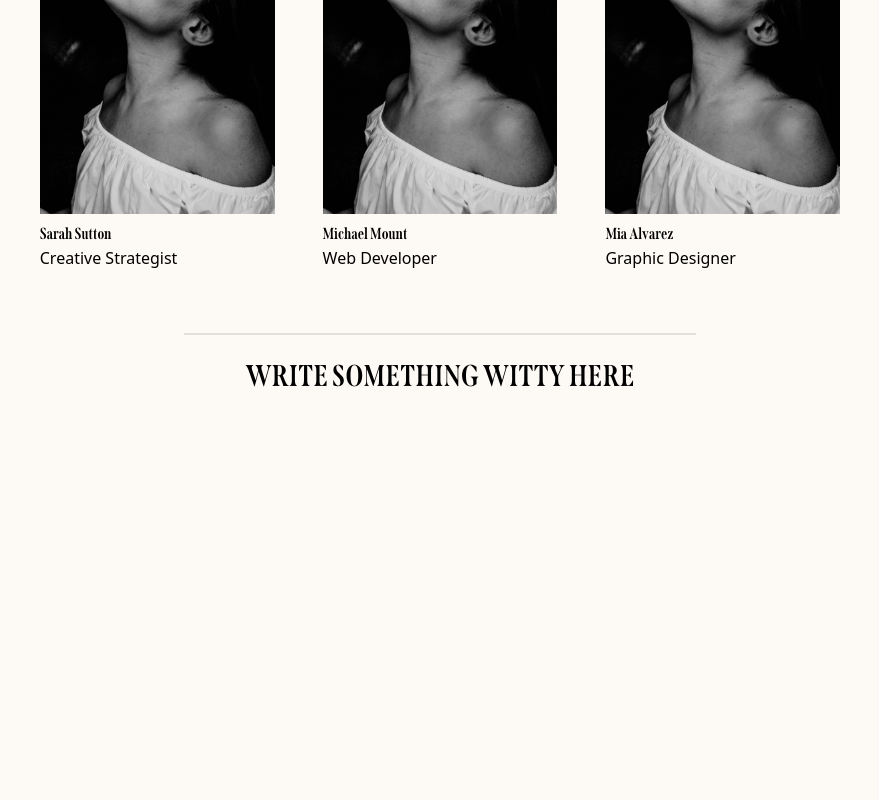
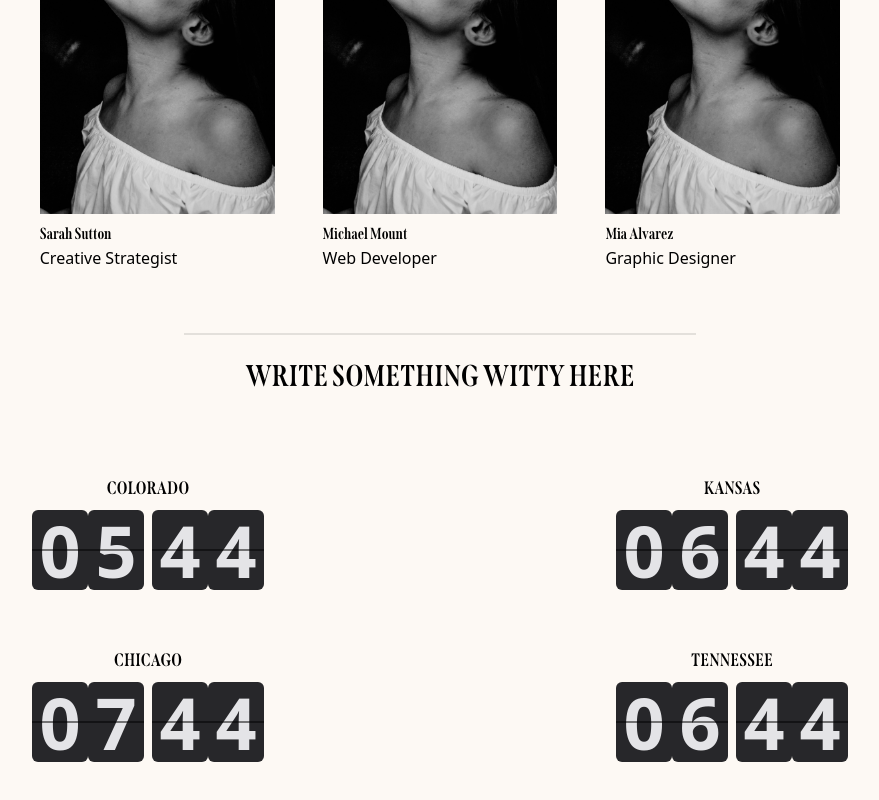
Before and after one commit to MMount98/10and5, a React (Create React App) app: page /ourteam in a window 1280 px wide. Shown: the part 2170-2970 px from the top of the page, without its empty margins (200-1079 px from the left). Before the commit the page ends 2564 px from the top, so only its background shows below. Built offline with nearby package versions, Linux system fonts and the light colour scheme.

Commit message:
Built Flap Clock Component to be used on our Team page

```diff
--- /dev/null
+++ b/src/components/flapClock/index.js
@@ -0,0 +1,69 @@
+import { useState, useEffect } from "react";
+import { motion, AnimatePresence } from "framer-motion";
+
+const FlapClock = ({ timezone, location }) => {
+  const [time, setTime] = useState(new Date());
+
+  useEffect(() => {
+    const intervalId = setInterval(() => {
+      const now = new Date();
+      const utc = now.getTime() + now.getTimezoneOffset() * 60000;
+      setTime(new Date(utc + 3600000 * timezone));
+    }, 1000);
+
+    return () => clearInterval(intervalId);
+  }, [timezone]);
+
+  const formatTime = (t) => ("0" + t).slice(-2);
+
+  const formatHour = (h) => {
+    const adjustedHour = h % 12 === 0 ? 12 : h % 12;
+    return ("0" + adjustedHour).slice(-2);
+  };
+
+  const hour = formatHour(time.getHours());
+  const minute = formatTime(time.getMinutes());
+
+  const flipAnimation = {
+    initial: { rotateX: -90 },
+    animate: { rotateX: 0 },
+    exit: { rotateX: 90 },
+    transition: { duration: 0.5 },
+  };
+
+  const renderDigits = (timeString) => {
+    return timeString.split("").map((digit, i) => (
+      <div key={i} className="relative w-14 h-20">
+        <div className="absolute inset-0 bg-zinc-800 rounded-md overflow-hidden">
+          <div className="flex justify-center items-center h-full">
+            <AnimatePresence mode="wait">
+              <motion.span
+                key={digit}
+                initial="initial"
+                animate="animate"
+                exit="exit"
+                variants={flipAnimation}
+                className="text-7xl font-bold text-zinc-200"
+              >
+                {digit}
+              </motion.span>
+            </AnimatePresence>
+          </div>
+          <div className="absolute left-0 right-0 h-px bg-black" style={{ top: '50%', transform: 'translateY(-50%)' }}></div>
+        </div>
+      </div>
+    ));
+  };
+
+  return (
+    <div>
+      <p className="text-center m-2 text-lg font-span">{location}</p>
+      <div className="flex space-x-2 justify-center items-center">
+        <div className="flex">{renderDigits(hour)}</div>
+        <div className="flex">{renderDigits(minute)}</div>
+      </div>
+    </div>
+  );
+};
+
+export default FlapClock;
--- a/src/components/pages/ourTeam.js
+++ b/src/components/pages/ourTeam.js
@@ -1,5 +1,6 @@
 import AboutPins from "../aboutPins";
 import PortraitGallery from "../portraitGallery";
+import FlapClock from "../flapClock";
 
 export default function OurTeam() {
   return (
@@ -11,10 +12,14 @@ export default function OurTeam() {
       <h2 className="text-center text-2xl md:text-3xl font-span">WHO ARE WE</h2>
       <div className="flex flex-col items-center mx-4 md:m-12">
         <div>
-          <h3 className="text-5xl md:text-8xl md:absolute md:left-80 md:ml-8 font-span">SMALL</h3>
+          <h3 className="text-5xl md:text-8xl md:absolute md:left-80 md:ml-8 2xl:ml-72 font-span">
+            SMALL
+          </h3>
         </div>
         <div>
-          <h3 className="text-6xl md:text-9xl font-span italic mt-6 md:mt-12">BUT</h3>
+          <h3 className="text-6xl md:text-9xl font-span italic mt-6 md:mt-12">
+            BUT
+          </h3>
         </div>
         <div>
           <h3 className="text-6xl md:text-9xl font-span">POWERFUL</h3>
@@ -22,11 +27,21 @@ export default function OurTeam() {
       </div>
 
       <div className="divider my-8 md:my-4 md:px-96"></div>
-      <h4 className="text-center text-2xl md:text-3xl font-span">INTRODUCING OUR VILLAGE</h4>
+      <h4 className="text-center text-2xl md:text-3xl font-span">
+        INTRODUCING OUR VILLAGE
+      </h4>
 
       <PortraitGallery />
       <div className="divider my-8 md:my-4 md:px-96"></div>
-      <h5 className="text-center text-2xl md:text-3xl font-span">WRITE SOMETHING WITTY HERE</h5>
+      <h5 className="text-center text-2xl md:text-3xl font-span">
+        WRITE SOMETHING WITTY HERE
+      </h5>
+      <div className="grid grid-cols-1 md:grid-cols-2 p-10 m-8 md:gap-12 mx-5 md:mx-10">
+        <FlapClock timezone={17} location="COLORADO" />
+        <FlapClock timezone={18} location="KANSAS"  />
+        <FlapClock timezone={19} location="CHICAGO"  />
+        <FlapClock timezone={18} location="TENNESSEE"  />
+      </div>
     </div>
   );
 }
```
